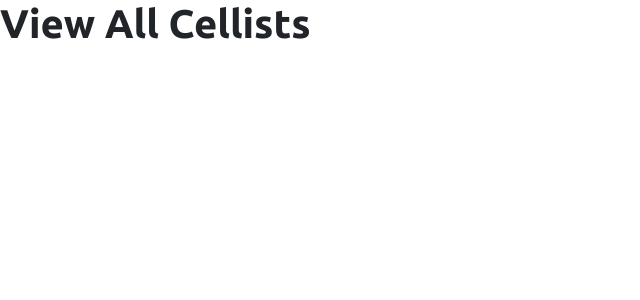
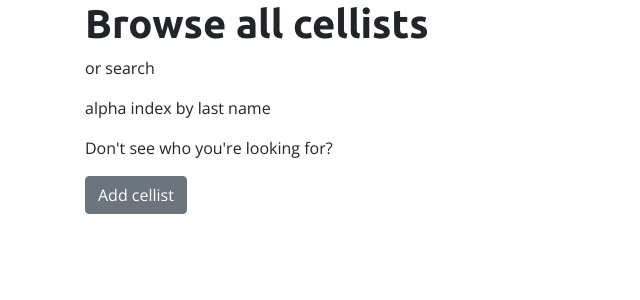
Before and after one commit to coriography/cello_tree, a Flask app: page /all_cellists in a window 1280 px wide. Shown: the part 56-356 px from the top of the page, without its empty margins (0-640 px from the left). Run offline with Flask 2, Linux system fonts and the light colour scheme; data that the repository does not hold is empty; some libraries are stand-ins or nearby versions.

Commit message:
Added button and bkg img to cellist cards

```diff
--- a/static/style.css
+++ b/static/style.css
@@ -75,6 +75,19 @@ h1, h2, h3, h4, h5, h6 {
     z-index: -1;
 }
 
+.cellist-card {
+    border: 2px solid black;
+    border-radius: 0;
+}
+
+.cellist-card-img {
+    background-size: cover;
+    background-position: center center;
+    background-repeat: no-repeat;
+    height: 100%;
+    width: 100%;
+}
+
 .overlay-dark {
     height: 100%;
     width: 100%;
--- a/templates/all_cellists.html
+++ b/templates/all_cellists.html
@@ -1,10 +1,40 @@
 {% extends 'base.html' %}
 
 {% block body %}
-<h1>View All Cellists</h1>
+<div class="container">
+    <h1>Browse all cellists</h1>
+    <p>or search</p>
+    <p>alpha index by last name</p>
+    <p>Don't see who you're looking for?</p>
+    <button class="btn btn-secondary">Add cellist</button>
 
-{% for cellist in all_cellists %}
-    <a href="/cellist_profile/{{cellist.cellist_id}}">{{cellist.lname}}, {{cellist.fname}}</a><br>
-{% endfor %}
+    <div class="row">
+        {% for cellist in all_cellists %}
+        <div class="col-12 col-md-6 col-lg-4 card cellist-card p-0 mb-3">
+            <div class="row no-gutters">
+                <div class="col-4">
+                    {% if cellist.img_url %}
+                    <div class="cellist-card-img" style="background-image: url('{{cellist.img_url}}')"></div>
+
+                    <!-- <img src="{{cellist.img_url}}" class="card-img" alt="image of {{cellist.lname}}, {{cellist.fname}}"> -->
+                    {% else %}
+                    <!-- <img src="/static/img/cello_1.jpg" class="card-img" alt="image of a cello"> -->
+                    <div class="cellist-card-img" style="background-image: url('/static/img/cello_1.jpg')"></div>
+                    {% endif %}
+                </div>
+                <div class="col-8">
+                    <div class="card-body">
+                        <h5 class="card-title text-black"><a href="/cellist_profile/{{cellist.cellist_id}}">{{cellist.lname}}, {{cellist.fname}}</a></h5>
+                        <p class="card-text">Some text here</p>
+                        <p class="card-text"><small class="text-muted">some smol text</small></p>
+                        <a href="/cellist_profile/{{cellist.cellist_id}}" class="btn btn-primary">View profile</a>
+                    </div>
+                </div>
+            </div>
+        </div>
+        {% endfor %}
+    </div>
+</div>
+
 
 {% endblock %}
```
